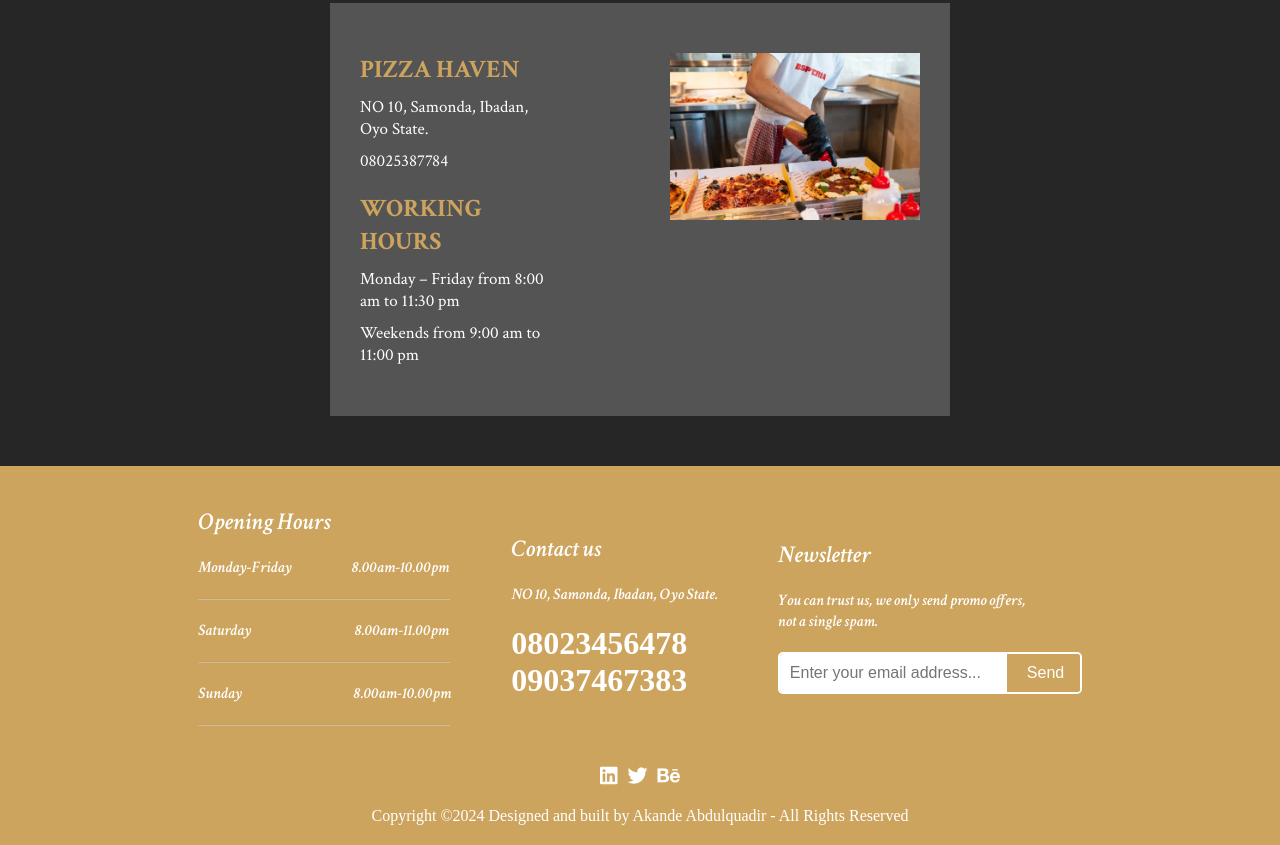
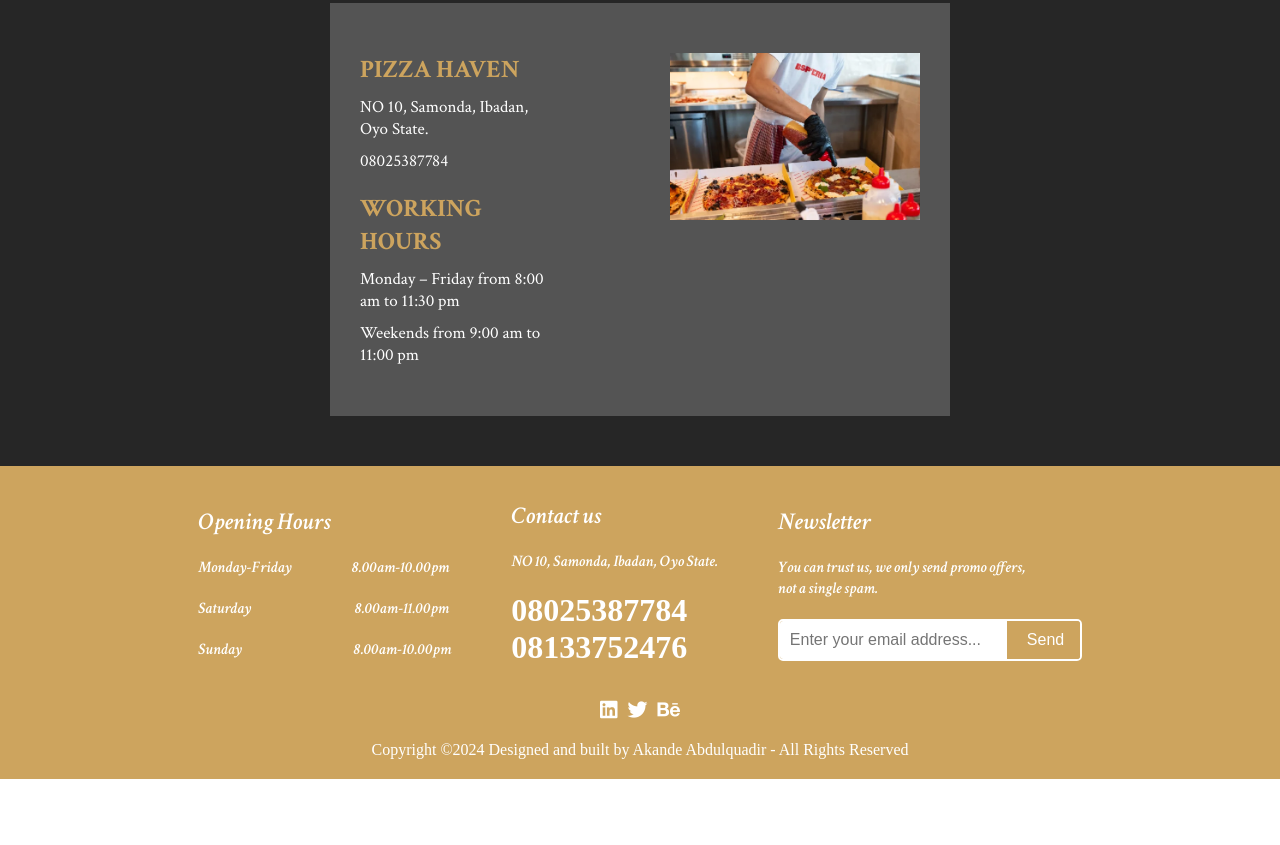
Before and after one commit to Lastcard21/The-Pizza-Haven, a plain HTML site: page contact.html in a window 1280 px wide. Shown: the part 1545-2390 px from the top of the page. After the commit the page ends 2324 px from the top, so only its background shows below. Drawn offline with Linux system fonts and the light colour scheme; a web font is replaced by a local one.

Commit message:
i made changes to the footer

```diff
--- a/contact.html
+++ b/contact.html
@@ -108,15 +108,15 @@
         <div class="footer-container">
             <div class="hrs">
                 <h2 class="cap">Opening Hours</h2>
-                <p class="day">Monday-Friday<span class="gap"></span>8.00am-10.00pm</p><hr>
-                <p class="day">Saturday<span class="s-gap"></span>8.00am-11.00pm</p><hr>
-                <p class="day">Sunday<span class="su-gap"></span>8.00am-10.00pm</p><hr>
+                <p class="day">Monday-Friday<span class="gap"></span>8.00am-10.00pm</p>
+                <p class="day">Saturday<span class="s-gap"></span>8.00am-11.00pm</p>
+                <p class="day">Sunday<span class="su-gap"></span>8.00am-10.00pm</p>
             </div>
 
             <div class="us">
                 <h2 class="cap">Contact us</h2>
                 <p class="address">NO 10, Samonda, Ibadan, Oyo State.</p>
-                <h1>08023456478<br />09037467383</h1>
+                <h1>08025387784<br />08133752476</h1>
             </div>
             <div class="newsletter">
                 <h2 class="cap">Newsletter</h2>
--- a/index.js
+++ b/index.js
@@ -16,6 +16,10 @@ ScrollReveal({
     delay: 400
  });
 
+
+
+
+// amimation for index
  ScrollReveal().reveal('.article, .div-text, .hot, .footer-container, .social-icons, .copy, .quality, .delivery, .recipes', { delay: 500, origin: 'left' });
  ScrollReveal().reveal('.pizza-pic', { delay: 500, origin: 'bottom' });
 
```
Also changed, not shown: about2.html (+1 -1 lines), menu2.html (+1 -1 lines).
